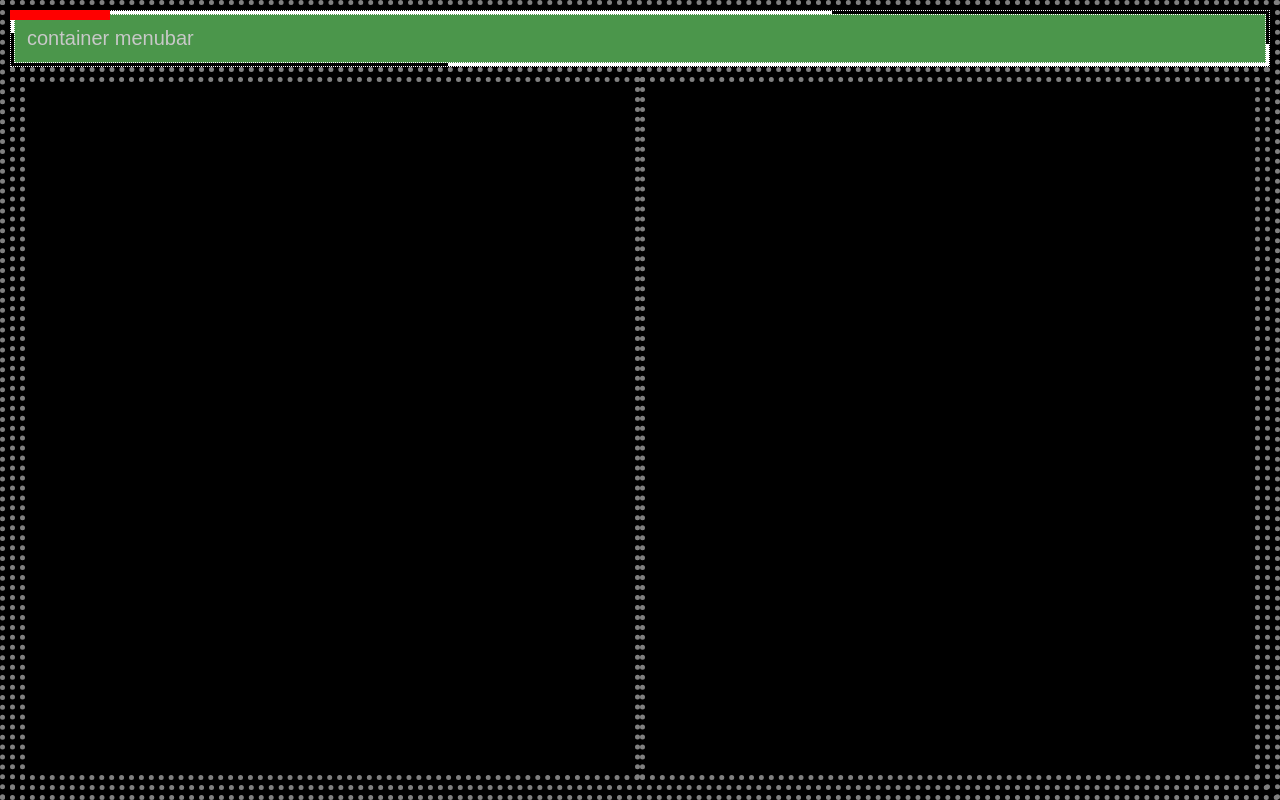
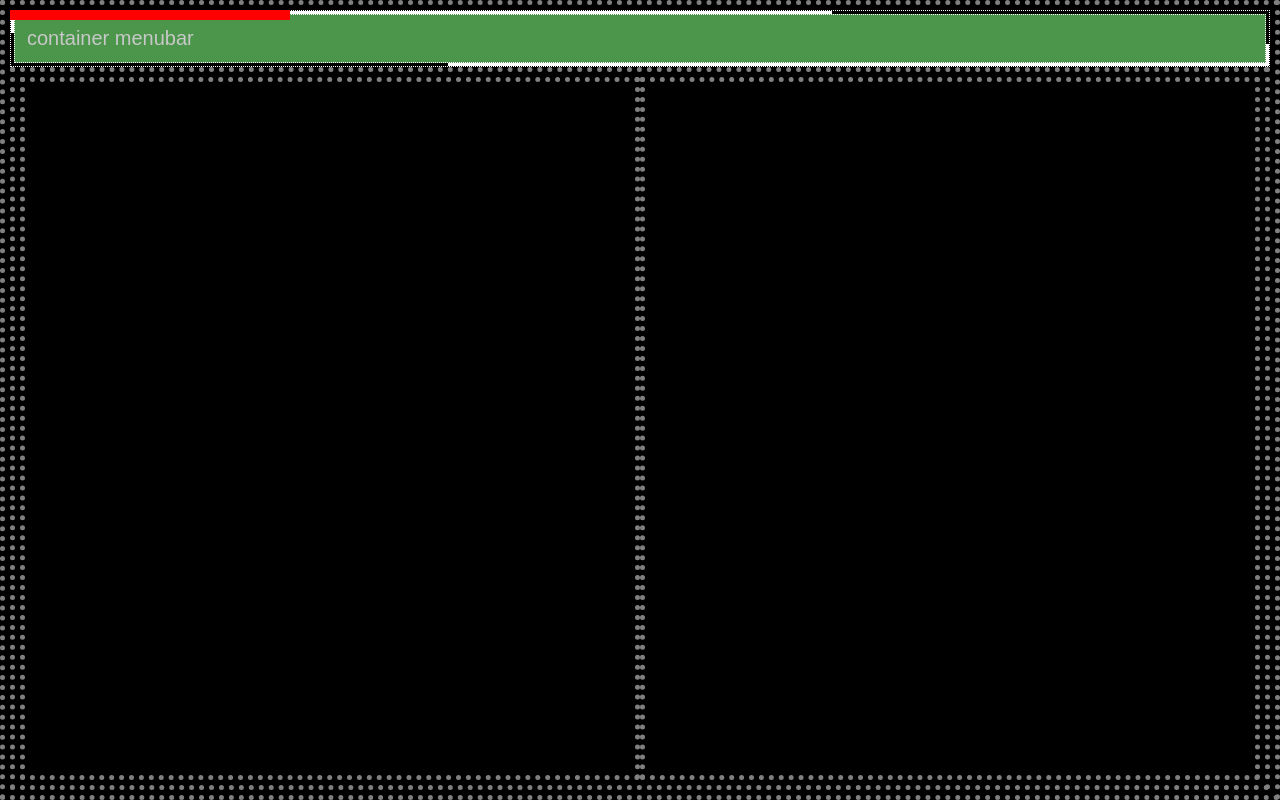
Before and after one commit to SinixND/game_of_life, a PHP site: page / in a window 1280 px wide. Run offline with PHP 8.4, Linux system fonts and the light colour scheme.

Commit message:
rework layout

```diff
--- a/code.js
+++ b/code.js
@@ -8,7 +8,7 @@ document.addEventListener('DOMContentLoaded', function () {
   //============================
   // DEBUG
   //console.log(mask.Vile.talentName);
-  alert( 'Res: (W)' + screen.width + 'x(H)' + screen.height + '  ratio: ' + window.devicePixelRatio) + '\n true pixel: var(--tpx)'; /* Lap: 1280x720; Mob: 432x896 */
+  alert( 'Res: (W)' + screen.width + 'x(H)' + screen.height + '  ratio: ' + window.devicePixelRatio); /* Lap: 1280x720; Mob: 432x896 */
 
   // ADD ROOT VARIABLE
   document.documentElement.style.setProperty('--tpx', `calc(1px * ${window.devicePixelRatio}`);
--- a/style.css
+++ b/style.css
@@ -6,7 +6,7 @@
   --bWeightTemp: 5px;
 
   /* min panel size */
-  --widthMin: calc(100 * var(--tpx));
+  --widthMin: calc(280 * var(--tpx));
   --heightMin: var(--txtBase);
 
   /* border properties */
```
